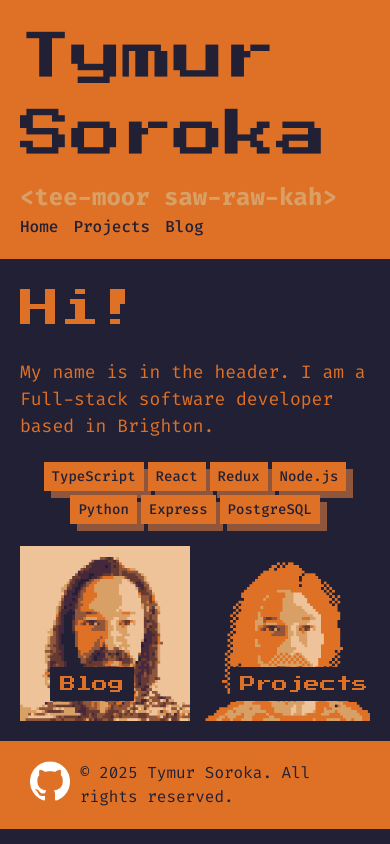
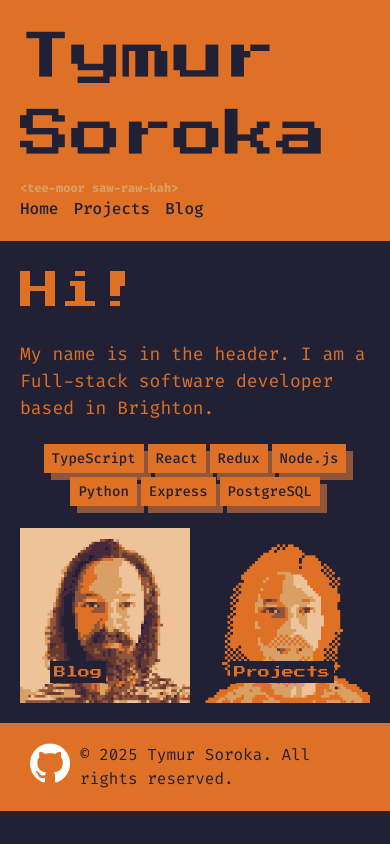
Before and after one commit to timtim40a/timtim40a.github.io, a React (Vite) app: page / in a window 390 px wide. Built offline with nearby package versions, Linux system fonts and the light colour scheme.

Commit message:
Adjust the size of h2

```diff
--- a/src/components/hoverImage/HoverImage.css
+++ b/src/components/hoverImage/HoverImage.css
@@ -18,8 +18,7 @@
 .hover-image__title {
     color: var(--colour-primary);
     font-family: var(--font-secondary);
-    font-size: medium;
-    padding: 5px 10px;
+    padding: 2px 4px;
     background-color: var(--colour-primary-text);
     z-index: 20;
     transition: all 100ms ease-in-out;
--- a/src/index.css
+++ b/src/index.css
@@ -66,6 +66,10 @@ h2 {
     margin: 20px;
 }
 
+h2 {
+    font-size: 1.5em;
+}
+
 p {
     font-family: var(--font-primary);
     color: var(--colour-primary);
@@ -114,6 +118,10 @@ main {
         padding: 0;
     }
 
+    h2 {
+        font-size: 0.75em;
+    }
+
     main {
         width: 100vw;
     }
```
